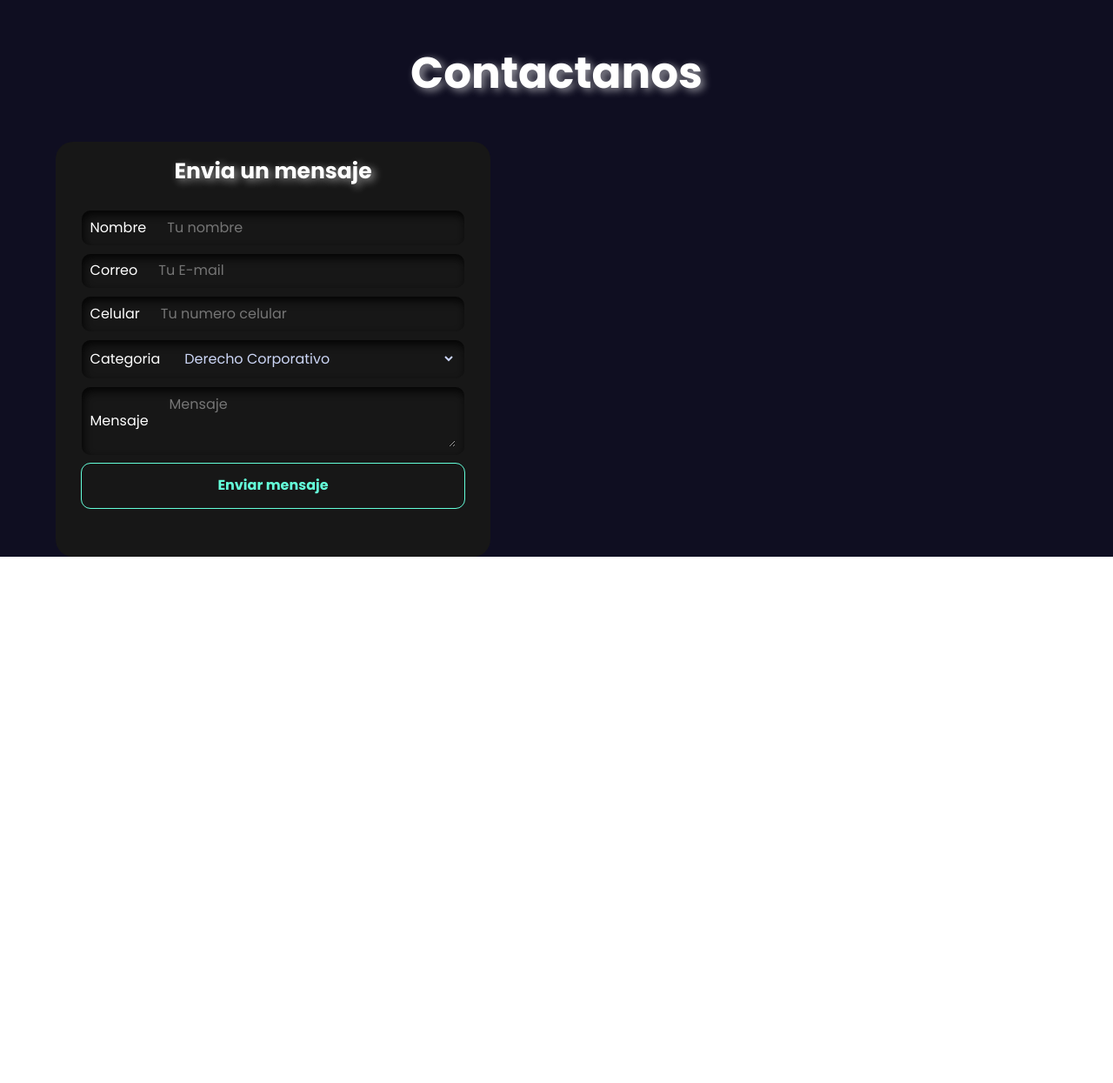
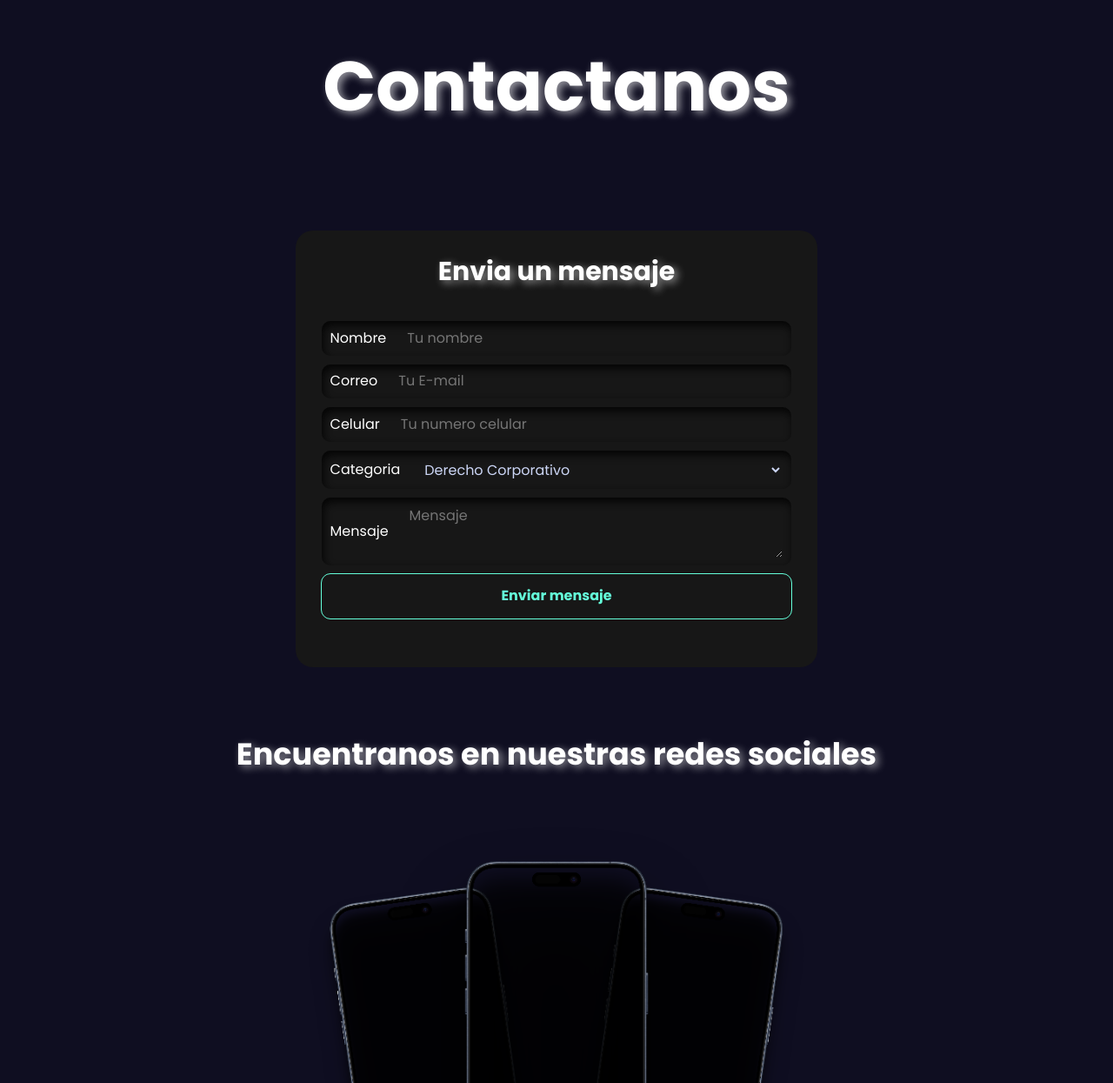
Before and after one commit to BetoGutierrezM/Pagina-Web-Derecho, a plain HTML site: page index.html in a window 1280 px wide. Shown: the part 4093-5338 px from the top of the page at 87% size. Before the commit the page ends 4733 px from the top, so only its background shows below. Drawn offline with Linux system fonts and the light colour scheme.

Commit message:
agregando imagenes redes sociales

```diff
--- a/css/style.css
+++ b/css/style.css
@@ -400,13 +400,14 @@ img {
 
 .nosotros__heading {
     font-size: 5rem;
-    margin-bottom: 5rem;
+    margin-bottom: 7rem;
     text-shadow: 4px 3px 10px rgba(255, 255, 255, 0.56);
+
 }
 
 @media (min-width: 768px) {
     .nosotros__heading {
-        font-size: 10rem;
+        font-size: 8rem;
     }
 }
 
@@ -446,13 +447,24 @@ img {
 .contacto {
     background-color: var(--azulFuerte);
     position: relative;
+    padding-bottom: 7rem;
 }
 .contacto__heading {
     font-size: 5rem;
     padding: 5rem 0;
     text-shadow: 4px 3px 10px rgba(255, 255, 255, 0.56);
+    margin-bottom: 7rem;
 }
-
+@media (min-width: 768px) {
+    .contacto__heading {
+        font-size: 8rem;
+    }
+}
+.contacto__contenedor {
+    display: flex;
+    flex-direction: column;
+    align-items: center;
+}
 .formulario {
     display: flex;
     flex-direction: column;
@@ -465,21 +477,20 @@ img {
     /* background-color: #0a192f; */
     border-radius: 20px;
 }
-@media (min-width: 992px) {
-    .form__contenido {
-        max-width: 50rem;
-    }
-}
-
 .formulario__heading {
     text-align: center;
-    margin: 2rem;
+    margin: 3rem;
     /* color: #64ffda; */
     color: var(--blanco);
     text-shadow: 4px 3px 10px rgba(255, 255, 255, 0.56);
     font-size: 2.5rem;
     background-color: transparent;
     align-self: center;
+}
+@media (min-width: 768px) {
+    .formulario__heading {
+        font-size: 3rem;
+    }
 }
 
 .formulario__flex {
@@ -533,7 +544,11 @@ img {
     border-radius: 22px;
     transition: all 0.3s;
 }
-
+@media (min-width: 992px) {
+    .form__contenido {
+        width: 60rem;
+    }
+}
 .form__contenido:hover {
     box-shadow: 0px 0px 30px 1px rgba(100, 255, 218, 0.3);
 }
@@ -547,3 +562,15 @@ img {
     transform: scale(0.98);
     border-radius: 20px;
 }
+
+/*Redes*/
+.redes {
+    display: flex;
+    flex-direction: column;
+    align-items: center;
+    margin-top: 8rem;
+}
+.redes__heading {
+    font-size: 3.5rem;
+    text-shadow: 4px 3px 10px rgba(255, 255, 255, 0.56);
+}
--- a/index.html
+++ b/index.html
@@ -352,6 +352,11 @@
                     </form>
                 </div>
             </div>
+            <div class="redes">
+                <h3 class="redes__heading">Encuentranos en nuestras redes sociales</h3>
+                <img class="redes__imagen" src="img/redessociales.png" alt="imagen de telefonos" loading="lazy">
+            </div>
+
         </div>
     </section>
 </body>
```
Also changed, not shown: img/redessociales.png (added), 3 other files.
